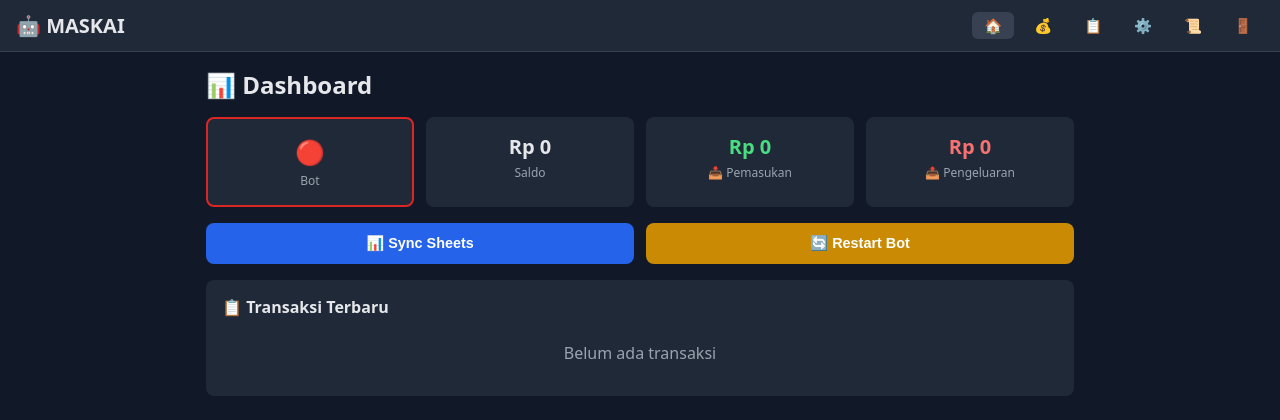
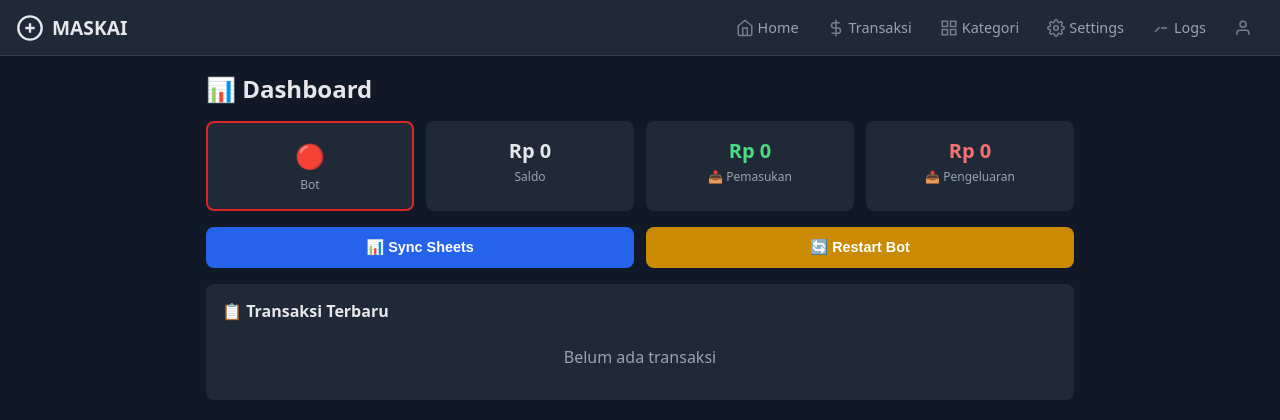
Before and after one commit to andiwahyu27/maskai, a Flask app: page / in a window 1280 px wide. Shown: the top 420 px of the page. Run offline with Flask 3, Linux system fonts and the light colour scheme; the visitor is signed in with stand-in values (Sample User, id 1); data that the repository does not hold is empty.

Commit message:
Better navbar icons, account dropdown, add Logs link

```diff
--- a/web/templates/base.html
+++ b/web/templates/base.html
@@ -8,11 +8,21 @@
     <style>
         *{margin:0;padding:0;box-sizing:border-box}
         body{background:#111827;color:#e5e7eb;font-family:system-ui,-apple-system,sans-serif;min-height:100vh}
-        nav{background:#1f2937;border-bottom:1px solid #374151;padding:12px 16px;display:flex;justify-content:space-between;align-items:center}
-        nav .brand{font-size:1.25rem;font-weight:700}
-        nav .links{display:flex;gap:8px}
-        nav .links a{padding:4px 12px;border-radius:6px;text-decoration:none;color:#9ca3af;font-size:.9rem}
-        nav .links a:hover,.nav-active{background:#374151;color:#fff}
+        nav{background:#1f2937;border-bottom:1px solid #374151;padding:10px 16px;display:flex;justify-content:space-between;align-items:center}
+        nav .brand{font-size:1.2rem;font-weight:700;display:flex;align-items:center;gap:8px}
+        nav .brand svg{width:28px;height:28px}
+        nav .links{display:flex;gap:4px;align-items:center}
+        nav .links a,nav .links button{padding:8px 12px;border-radius:8px;text-decoration:none;color:#9ca3af;font-size:.9rem;border:none;background:none;cursor:pointer;display:flex;align-items:center;gap:4px;transition:all .15s}
+        nav .links a:hover,nav .links button:hover,.nav-active{background:#374151;color:#fff}
+        nav .links a svg,nav .links button svg{width:18px;height:18px;opacity:.7}
+        .dropdown{position:relative}
+        .dropdown-menu{display:none;position:absolute;right:0;top:100%;margin-top:8px;background:#1f2937;border:1px solid #374151;border-radius:8px;min-width:150px;z-index:50;box-shadow:0 10px 25px rgba(0,0,0,.5)}
+        .dropdown-menu.show{display:block}
+        .dropdown-menu a{display:block;padding:10px 16px;color:#e5e7eb;text-decoration:none;font-size:.9rem;border-radius:0}
+        .dropdown-menu a:hover{background:#374151}
+        .dropdown-menu a:first-child{border-radius:8px 8px 0 0}
+        .dropdown-menu a:last-child{border-radius:0 0 8px 8px}
+        .dropdown-menu a.text-red{color:#f87171}
         main{padding:16px;max-width:900px;margin:0 auto}
         h2{font-size:1.5rem;font-weight:700;margin-bottom:16px}
         .card{background:#1f2937;border-radius:8px;padding:16px}
@@ -43,20 +53,54 @@
         @media(max-width:640px){.grid4{grid-template-columns:1fr 1fr}.grid2{grid-template-columns:1fr}}
     </style>
 </head>
-<body>
+<body x-data="{ accountOpen: false }" @click.outside="accountOpen = false">
     <nav>
-        <span class="brand">🤖 MASKAI</span>
+        <span class="brand">
+            <svg viewBox="0 0 24 24" fill="none" stroke="currentColor" stroke-width="2"><circle cx="12" cy="12" r="10"/><path d="M8 12h8M12 8v8"/></svg>
+            MASKAI
+        </span>
         <div class="links">
-            <a href="/" class="{% if request.path == '/' %}nav-active{% endif %}">🏠</a>
-            <a href="/transactions" class="{% if request.path == '/transactions' %}nav-active{% endif %}">💰</a>
-            <a href="/categories" class="{% if request.path == '/categories' %}nav-active{% endif %}">📋</a>
-            <a href="/settings" class="{% if request.path == '/settings' %}nav-active{% endif %}">⚙️</a>
-            <a href="/logs" class="{% if request.path == '/logs' %}nav-active{% endif %}">📜</a>
-            <a href="/logout" style="color:#f87171">🚪</a>
+            <a href="/" class="{% if request.path == '/' %}nav-active{% endif %}">
+                <svg viewBox="0 0 24 24" fill="none" stroke="currentColor" stroke-width="2"><path d="M3 9l9-7 9 7v11a2 2 0 01-2 2H5a2 2 0 01-2-2z"/><polyline points="9 22 9 12 15 12 15 22"/></svg>
+                <span class="hide-mobile">Home</span>
+            </a>
+            <a href="/transactions" class="{% if request.path == '/transactions' %}nav-active{% endif %}">
+                <svg viewBox="0 0 24 24" fill="none" stroke="currentColor" stroke-width="2"><line x1="12" y1="1" x2="12" y2="23"/><path d="M17 5H9.5a3.5 3.5 0 000 7h5a3.5 3.5 0 010 7H6"/></svg>
+                <span class="hide-mobile">Transaksi</span>
+            </a>
+            <a href="/categories" class="{% if request.path == '/categories' %}nav-active{% endif %}">
+                <svg viewBox="0 0 24 24" fill="none" stroke="currentColor" stroke-width="2"><rect x="3" y="3" width="7" height="7"/><rect x="14" y="3" width="7" height="7"/><rect x="14" y="14" width="7" height="7"/><rect x="3" y="14" width="7" height="7"/></svg>
+                <span class="hide-mobile">Kategori</span>
+            </a>
+            <a href="/settings" class="{% if request.path == '/settings' %}nav-active{% endif %}">
+                <svg viewBox="0 0 24 24" fill="none" stroke="currentColor" stroke-width="2"><circle cx="12" cy="12" r="3"/><path d="M19.4 15a1.65 1.65 0 00.33 1.82l.06.06a2 2 0 010 2.83 2 2 0 01-2.83 0l-.06-.06a1.65 1.65 0 00-1.82-.33 1.65 1.65 0 00-1 1.51V21a2 2 0 01-4 0v-.09A1.65 1.65 0 009 19.4a1.65 1.65 0 00-1.82.33l-.06.06a2 2 0 01-2.83-2.83l.06-.06A1.65 1.65 0 004.68 15a1.65 1.65 0 00-1.51-1H3a2 2 0 010-4h.09A1.65 1.65 0 004.6 9a1.65 1.65 0 00-.33-1.82l-.06-.06a2 2 0 012.83-2.83l.06.06A1.65 1.65 0 009 4.68a1.65 1.65 0 001-1.51V3a2 2 0 014 0v.09a1.65 1.65 0 001 1.51 1.65 1.65 0 001.82-.33l.06-.06a2 2 0 012.83 2.83l-.06.06A1.65 1.65 0 0019.4 9a1.65 1.65 0 001.51 1H21a2 2 0 010 4h-.09a1.65 1.65 0 00-1.51 1z"/></svg>
+                <span class="hide-mobile">Settings</span>
+            </a>
+            <a href="/logs" class="{% if request.path == '/logs' %}nav-active{% endif %}">
+                <svg viewBox="0 0 24 24" fill="none" stroke="currentColor" stroke-width="2"><polyline points="4 17 10 11 4 17"/><line x1="12" y1="12" x2="20" y2="12"/></svg>
+                <span class="hide-mobile">Logs</span>
+            </a>
+
+            <!-- Account dropdown -->
+            <div class="dropdown">
+                <button @click="accountOpen = !accountOpen" :class="accountOpen ? 'nav-active' : ''">
+                    <svg viewBox="0 0 24 24" fill="none" stroke="currentColor" stroke-width="2"><path d="M20 21v-2a4 4 0 00-4-4H8a4 4 0 00-4 4v2"/><circle cx="12" cy="7" r="4"/></svg>
+                </button>
+                <div class="dropdown-menu" :class="{ show: accountOpen }" @click="accountOpen = false">
+                    <a href="/logout" class="text-red">
+                        <svg viewBox="0 0 24 24" width="16" height="16" fill="none" stroke="currentColor" stroke-width="2" style="margin-right:8px;vertical-align:middle"><path d="M9 21H5a2 2 0 01-2-2V5a2 2 0 012-2h4"/><polyline points="16 17 21 12 16 7"/><line x1="21" y1="12" x2="9" y2="12"/></svg>
+                        Logout
+                    </a>
+                </div>
+            </div>
         </div>
     </nav>
     <main>
         {% block content %}{% endblock %}
     </main>
+    <style>
+        .hide-mobile{display:inline}
+        @media(max-width:640px){.hide-mobile{display:none}}
+    </style>
 </body>
 </html>
```
